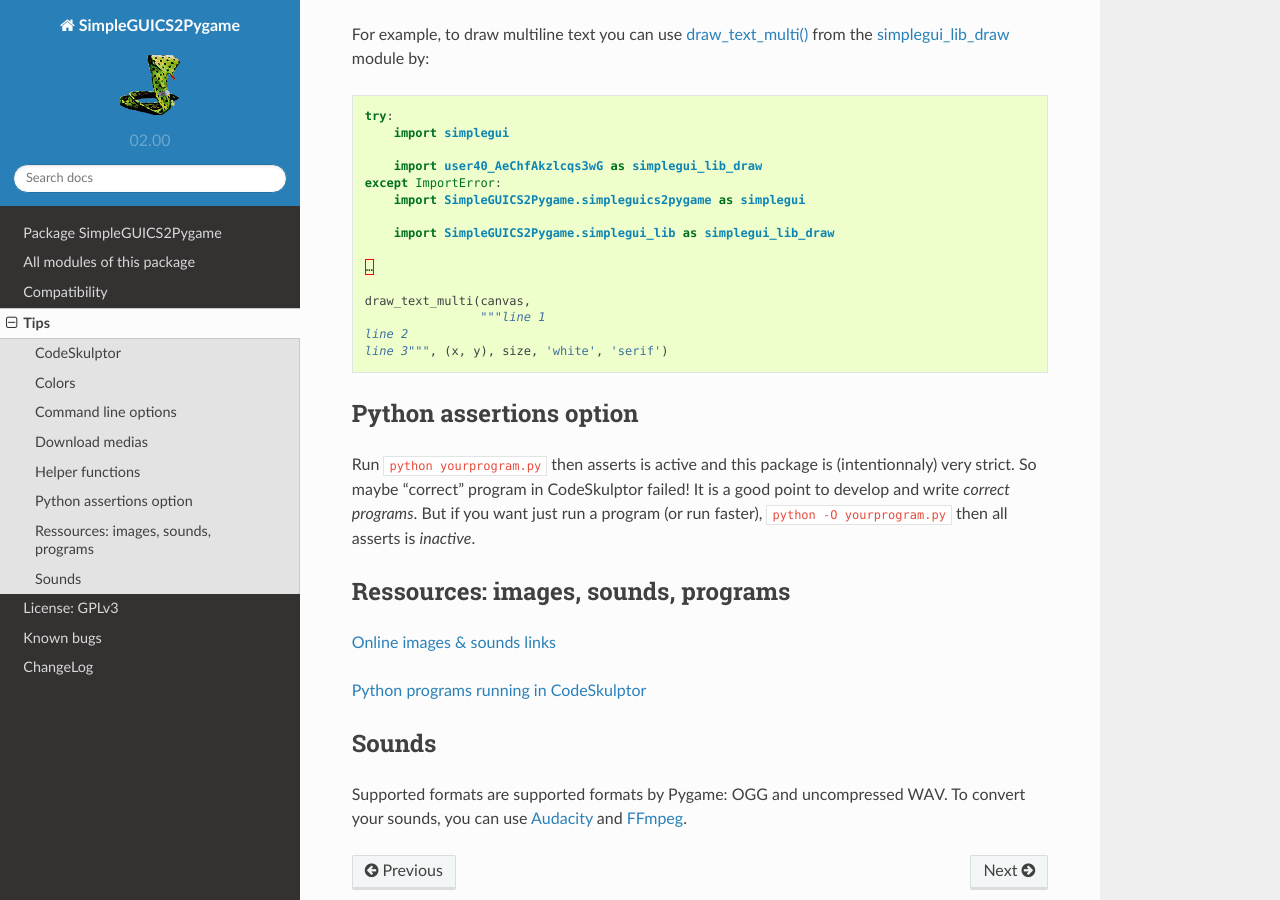
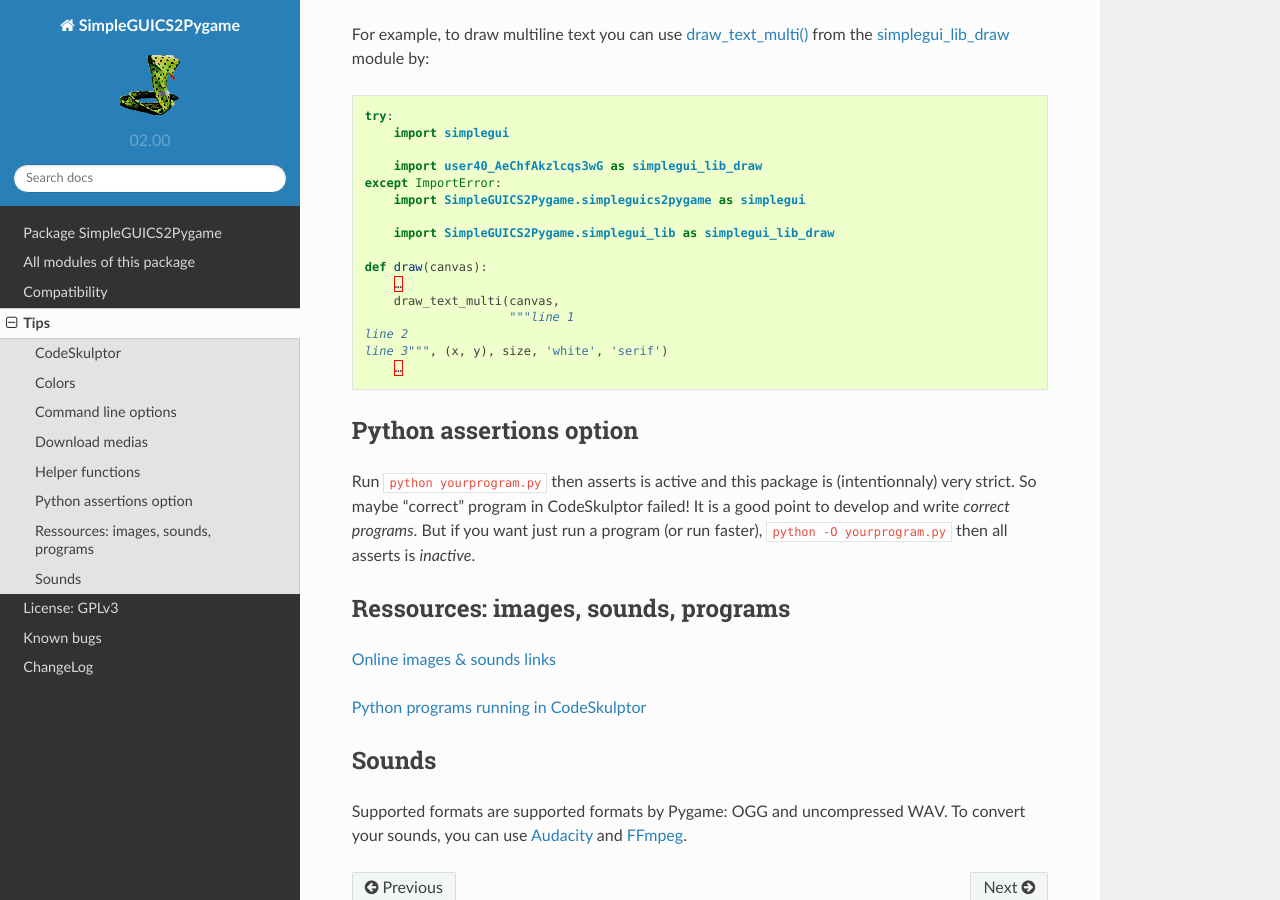
Before and after one commit to rhul-compsoc/SimpleGUICS2Pygame, a Sphinx documentation site: the page built from Sphinx/Tips.rst, in a window 1280 px wide and 900 px high, scrolled down 3147 px. Built offline with Sphinx 7.4.7 and the Read the Docs theme 2.0.0, drawn with Linux system fonts in a browser that asks for light colours.

Commit message:
Corrected example.

```diff
--- a/Sphinx/Tips.rst
+++ b/Sphinx/Tips.rst
@@ -172,12 +172,13 @@ For example, to draw multiline text you can use `draw_text_multi()`_ from the `s
 
         import SimpleGUICS2Pygame.simplegui_lib as simplegui_lib_draw
 
-    …
-
-    draw_text_multi(canvas,
-                    """line 1
+    def draw(canvas):
+        …
+        draw_text_multi(canvas,
+                        """line 1
     line 2
     line 3""", (x, y), size, 'white', 'serif')
+        …
 
 
 Python assertions option
```
